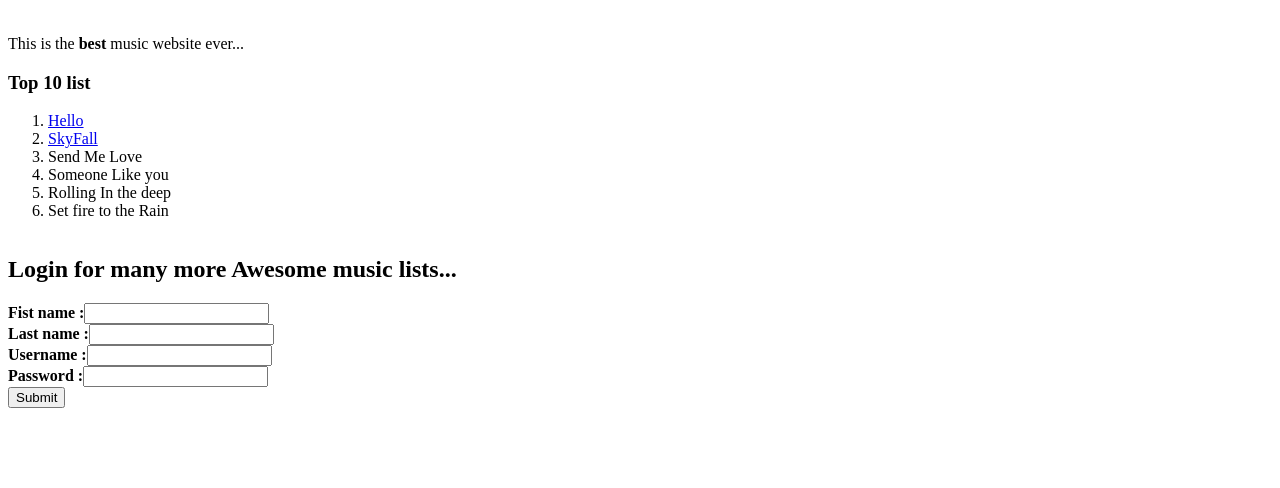
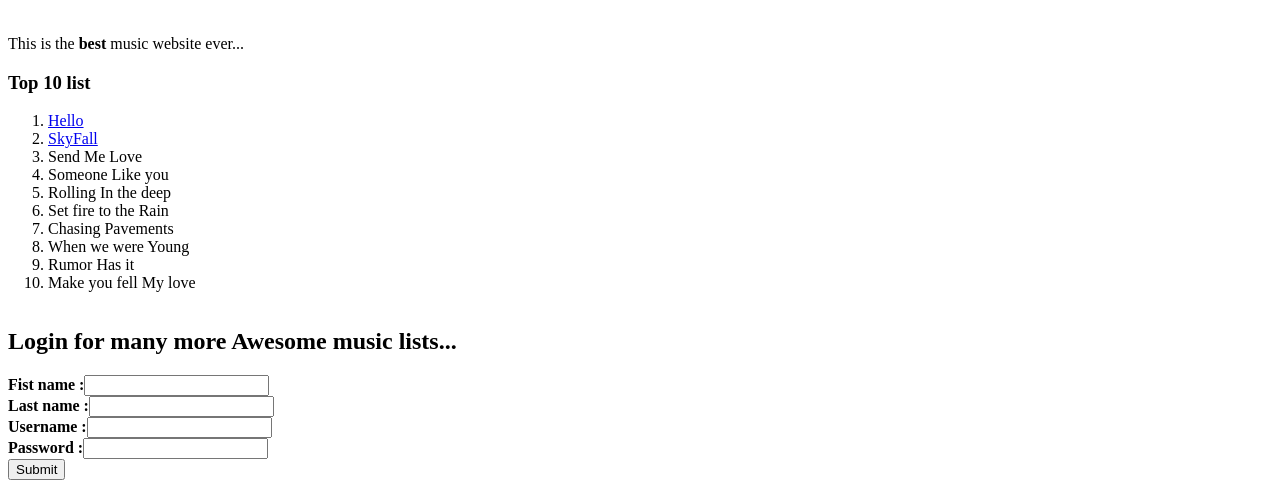
Before and after one commit to abdoandic/music_bliss_project, a plain HTML site: page index.html in a window 1280 px wide. Shown: the part 1017-1505 px from the top of the page. Before the commit the page ends 1433 px from the top, so only its background shows below. Drawn offline with Linux system fonts and the light colour scheme.

Commit message:
uncomment t some items

```diff
--- a/index.html
+++ b/index.html
@@ -18,10 +18,10 @@
                     <li>Someone Like you</li>
                     <li>Rolling In the deep</li>
                     <li>Set fire to the Rain</li>
-                    <!-- <li>Chasing Pavements</li>
+                    <li>Chasing Pavements</li>
                     <li>When we were Young</li>
                     <li>Rumor Has it</li>
-                    <li>Make you fell My love</li> -->
+                    <li>Make you fell My love</li>
                 </ol>
         </main>
 <h2> Login for many more <strong>Awesome<strong> music lists... </h2>
```
